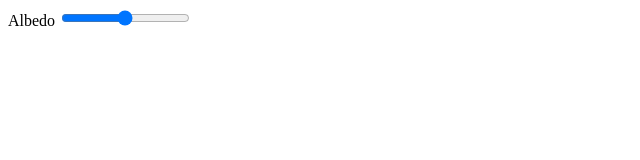
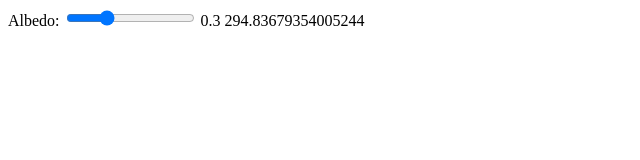
Before and after one commit to hannahci/eb-simple-model, a plain HTML site: page index.html in a window 1280 px wide. Shown: the whole page, without its empty margins (0-640 px from the left). Drawn offline with Linux system fonts and the light colour scheme.

Commit message:
Returning surface temp

```diff
--- a/index.html
+++ b/index.html
@@ -1,16 +1,32 @@
 <html>
     <head>
-        <script type="text/javascript">
-            console.log("hallohallo")
-            function update(){
-                console.log("haha")
-                let value = document.getElementById("myRange").value
-                document.getElementById("output").innerHTML = value
-            }
-        </script>
     </head>
-    Albedo
-    <input type="range" min="1" max="100" value="50" id="myRange" oninput="update()">
-    <span id="output">
+    <label for="albedoInput">Albedo:</label>
+    <input type="range" min="0" max="100" value="30" id="albedoInput" oninput="update()">
+    <span id="albedoValue">
     </span>
+    <span id="surfTempValue">
+    </span>
+    <script type="text/javascript">
+        function surfaceTemperature(albedo, solar, emissivity, absorptivity){
+            const sigma = 5.67e-8
+            const aE = albedo * (1 - absorptivity)**2
+            const aPrime = (1 - absorptivity) * (1 - albedo)
+            const temp = Math.pow((solar*(1 - aE + aPrime))/(4 * sigma * (2-emissivity)), 0.25)
+            console.log("sigma", sigma, "aE", aE, "aPrime", aPrime, "temp", temp)
+            return temp
+        }
+        function update(){
+            let albedo = document.getElementById("albedoInput").value / 100
+            document.getElementById("albedoValue").innerHTML = albedo
+
+            let solar = 1360
+            let emissivity = 0.9
+            let absorptivity = 0.105
+            let surfTemp = surfaceTemperature(albedo, solar, emissivity, absorptivity)
+            document.getElementById("surfTempValue").innerHTML = surfTemp
+
+        }
+        update()
+    </script>
 </html>
```
